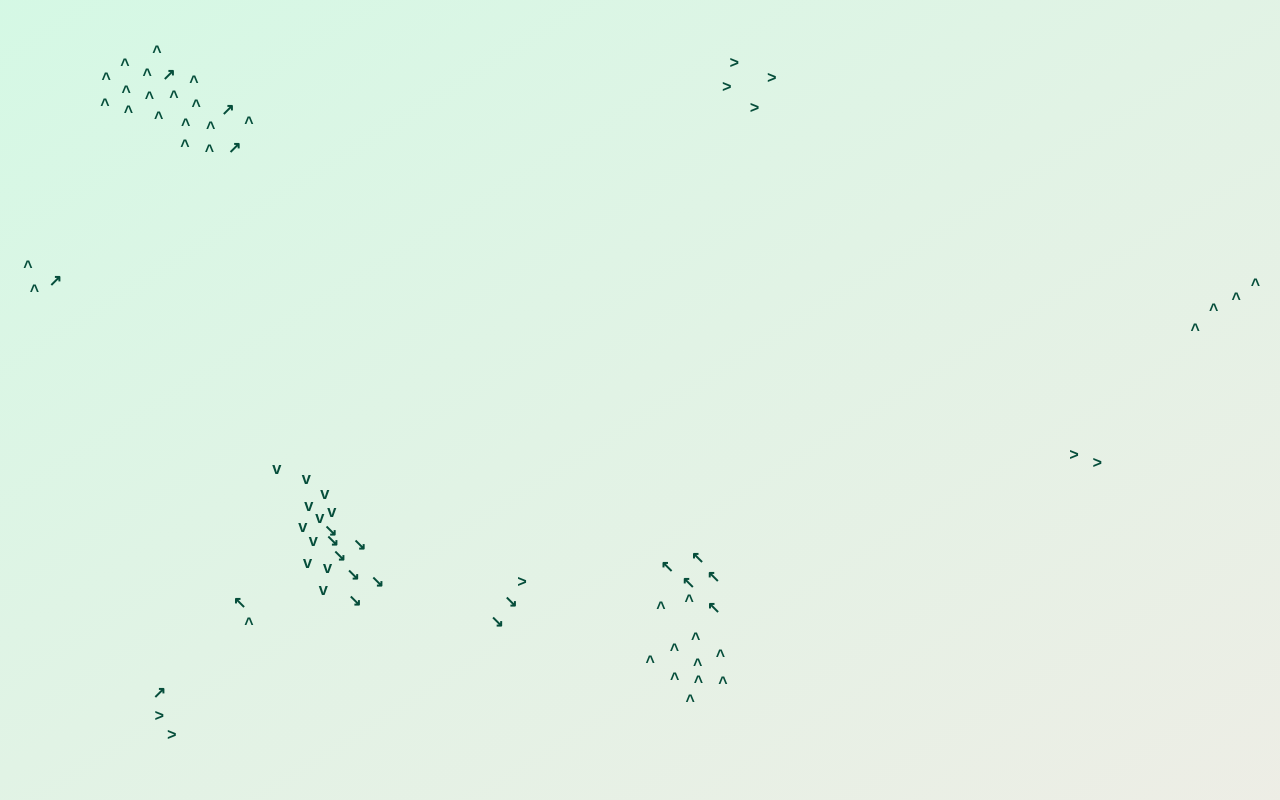
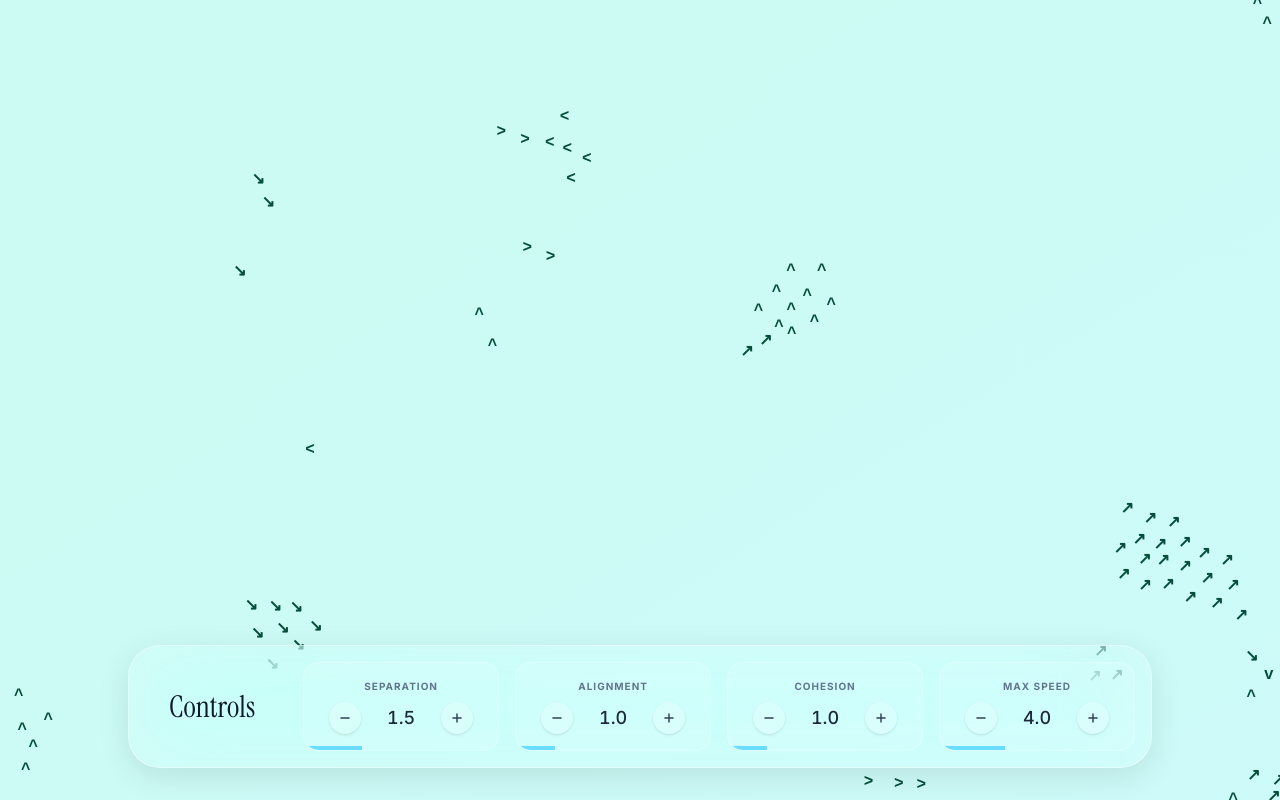
Before and after one commit to djarty24/boids, a React (Vite) app: page / in a window 1280 px wide. Built offline with nearby package versions, Linux system fonts and the light colour scheme.

Commit message:
added glasmorphism panel

```diff
--- a/src/App.tsx
+++ b/src/App.tsx
@@ -1,5 +1,6 @@
 import { useState } from 'react';
 import { CanvasView } from './components/CanvasView';
+import { ControlPanel } from './components/ControlPanel';
 import type { SimulationConfig } from './engine/Boid';
 
 function App() {
@@ -11,9 +12,10 @@ function App() {
 	});
 
 	return (
-    <main className="relative w-screen h-screen overflow-hidden bg-green-50">
-      <div className="absolute inset-0 z-0 animate-gradient bg-linear-to-br from-green-200 via-emerald-100 to-rose-100" />
+		<main className="relative w-screen h-screen overflow-hidden bg-sky-50">
+			<div className="absolute inset-0 z-0 animate-gradient bg-linear-to-br from-sky-200 via-teal-100 to-cyan-100" />
 			<CanvasView config={config} />
+			<ControlPanel config={config} setConfig={setConfig} />
 		</main>
 	)
 }
--- /dev/null
+++ b/src/components/ControlPanel.tsx
@@ -0,0 +1,74 @@
+import type { SimulationConfig } from '../engine/Boid';
+
+interface ControlPanelProps {
+	config: SimulationConfig;
+	setConfig: React.Dispatch<React.SetStateAction<SimulationConfig>>;
+}
+
+interface StepperProps {
+	label: string;
+	value: number;
+	min: number;
+	max: number;
+	step: number;
+	onChange: (val: number) => void;
+}
+
+function Stepper({ label, value, min, max, step, onChange }: StepperProps) {
+	const handleDec = () => onChange(Math.max(min, Number((value - step).toFixed(1))));
+	const handleInc = () => onChange(Math.min(max, Number((value + step).toFixed(1))));
+
+	const progress = ((value - min) / (max - min)) * 100;
+
+	return (
+		<div className="relative flex flex-col items-center justify-center p-4 rounded-2xl bg-white/10 border border-white/20 overflow-hidden">
+			<div
+				className="absolute left-0 bottom-0 h-1 bg-sky-400/50 transition-all duration-300"
+				style={{ width: `${progress}%` }}
+			/>
+			<span className="text-[10px] font-bold tracking-widest uppercase text-slate-500 mb-2">
+				{label}
+			</span>
+			<div className="flex items-center gap-4 z-10">
+				<button
+					onClick={handleDec}
+					className="w-8 h-8 flex items-center justify-center rounded-full bg-white/20 hover:bg-white/40 text-slate-700 transition-colors cursor-pointer shadow-sm"
+				>
+					<svg width="14" height="14" viewBox="0 0 24 24" fill="none" stroke="currentColor" strokeWidth="2.5" strokeLinecap="round">
+						<path d="M5 12h14" />
+					</svg>
+				</button>
+				<span className="text-lg font-medium text-slate-800 w-12 text-center tabular-nums">
+					{value.toFixed(1)}
+				</span>
+				<button
+					onClick={handleInc}
+					className="w-8 h-8 flex items-center justify-center rounded-full bg-white/20 hover:bg-white/40 text-slate-700 transition-colors cursor-pointer shadow-sm"
+				>
+					<svg width="14" height="14" viewBox="0 0 24 24" fill="none" stroke="currentColor" strokeWidth="2.5" strokeLinecap="round">
+						<path d="M12 5v14M5 12h14" />
+					</svg>
+				</button>
+			</div>
+		</div>
+	);
+}
+
+export function ControlPanel({ config, setConfig }: ControlPanelProps) {
+	const updateParam = (key: keyof SimulationConfig, value: number) => {
+		setConfig(prev => ({ ...prev, [key]: value }));
+	};
+
+	return (
+		<div className="absolute bottom-8 left-1/2 -translate-x-1/2 z-50 w-[95%] max-w-5xl p-4 rounded-4xl bg-white/20 backdrop-blur-2xl backdrop-saturate-150 border border-white/40 shadow-[0_8px_32px_rgba(0,0,0,0.1)] flex flex-col md:flex-row items-center gap-6 font-sans transition-all">
+			<h2 className="text-3xl font-serif text-slate-900 px-6">Controls</h2>
+
+			<div className="flex-1 grid grid-cols-2 md:grid-cols-4 gap-4 w-full">
+				<Stepper label="Separation" value={config.separationWeight} min={0} max={5} step={0.1} onChange={(v) => updateParam('separationWeight', v)}/>
+				<Stepper label="Alignment" value={config.alignmentWeight} min={0} max={5} step={0.1} onChange={(v) => updateParam('alignmentWeight', v)}/>
+				<Stepper label="Cohesion" value={config.cohesionWeight} min={0} max={5} step={0.1} onChange={(v) => updateParam('cohesionWeight', v)}/>
+				<Stepper label="Max Speed" value={config.maxSpeed} min={1} max={10} step={0.5} onChange={(v) => updateParam('maxSpeed', v)}/>
+			</div>
+		</div>
+	);
+}
--- a/src/index.css
+++ b/src/index.css
@@ -1,4 +1,10 @@
+@import url('https://fonts.googleapis.com/css2?family=Instrument+Serif:ital@0;1&family=Inter:wght@400;500;700&display=swap');
 @import "tailwindcss";
+
+@theme {
+	--font-sans: "Inter", sans-serif;
+	--font-serif: "Instrument Serif", serif;
+}
 
 @layer utilities {
 	.animate-gradient {
```
Also changed, not shown: 1 other file (tests, documents, lock files or other folders). Lines whose indentation alone changed are shown as unchanged.
